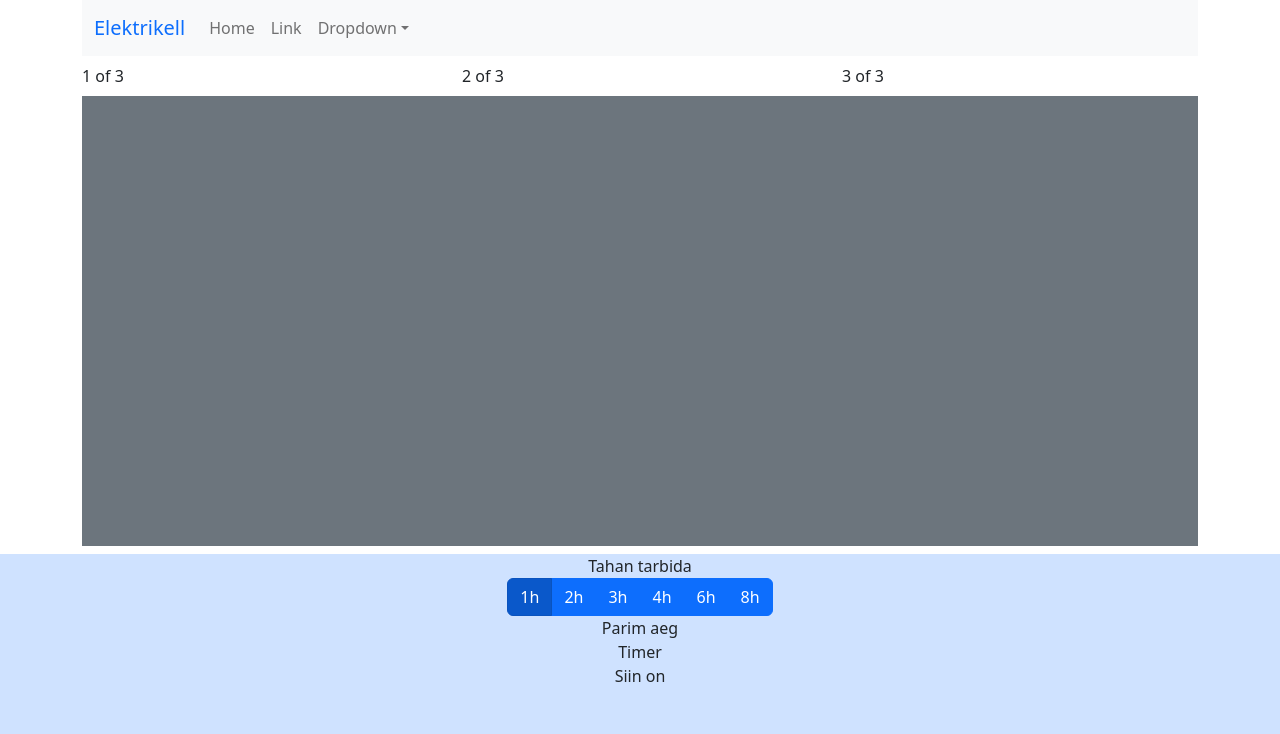
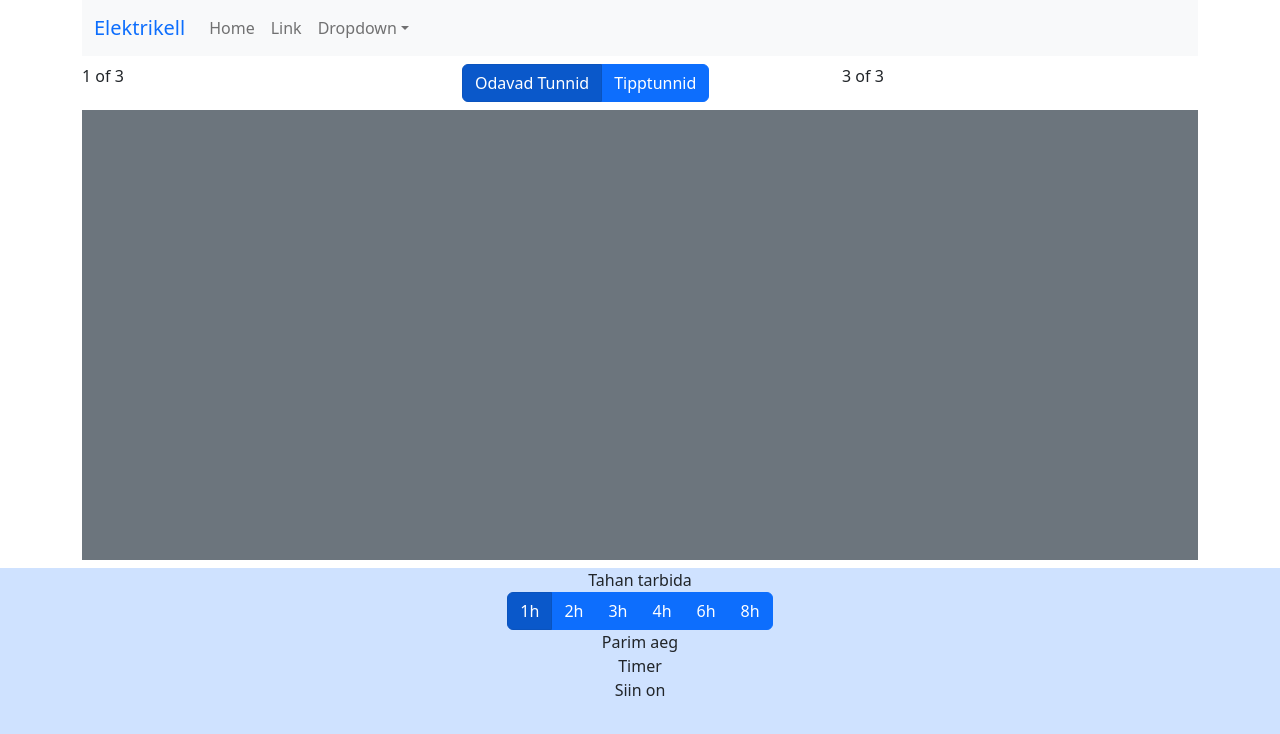
Before and after one commit to rmehtije/elektrikell-app, a React (Create React App) app: page / in a window 1280 px wide. Shown: the top 734 px of the page. Built offline with nearby package versions, Linux system fonts and the light colour scheme.

Commit message:
homework 1

```diff
--- a/src/App.js
+++ b/src/App.js
@@ -1,20 +1,24 @@
+import { useState } from 'react';
 import './App.scss';
 import Container from 'react-bootstrap/Container';
 import NavbarComponent from './NavBar';
 import PriceHeader from './PriceHeader';
 import FooterComponent from './Footer';
+import FooterHighPrice from './FooterHighPrice';
 
 function App() {
+  const [activePrice, setActivePrice] = useState('low');
+
   return (
     <>
       <div className="container-wrapper pb-2">
         <Container>
           <NavbarComponent />
-          <PriceHeader />
+          <PriceHeader activePrice={activePrice} setActivePrice={setActivePrice} />
           <div className="chart"></div>
         </Container>
       </div>
-      <FooterComponent />
+      {activePrice === 'low' ? <FooterComponent /> : <FooterHighPrice />}
     </>
   );
 }
--- /dev/null
+++ b/src/FooterHighPrice.js
@@ -0,0 +1,11 @@
+import Container from 'react-bootstrap/Container';
+
+function FooterHighPrice() {
+    return (
+        <Container className="text-center">
+            <div>FooterHighPrice</div>
+        </Container>
+    );
+}
+
+export default FooterHighPrice;
--- a/src/PriceHeader.js
+++ b/src/PriceHeader.js
@@ -1,11 +1,14 @@
 import Row from 'react-bootstrap/Row';
 import Col from 'react-bootstrap/Col';
+import SelectPriceType from './SelectPriceType';
 
-function PriceHeader() {
+function PriceHeader(props) {
     return (
         <Row className="mb-2">
             <Col>1 of 3</Col>
-            <Col>2 of 3</Col>
+            <Col>
+                <SelectPriceType {...props}/>
+            </Col>
             <Col>3 of 3</Col>
         </Row>
     );
--- /dev/null
+++ b/src/SelectPriceType.js
@@ -0,0 +1,13 @@
+import Button from 'react-bootstrap/Button';
+import ButtonGroup from 'react-bootstrap/ButtonGroup';
+
+function SelectPriceType({ activePrice, setActivePrice }) {
+  return (
+    <ButtonGroup>
+      <Button active={activePrice === 'low'} onClick={() => setActivePrice('low')}>Odavad Tunnid</Button>
+      <Button active={activePrice === 'high'} onClick={() => setActivePrice('high')}>Tipptunnid</Button>
+    </ButtonGroup>
+  );
+}
+
+export default SelectPriceType;
```
